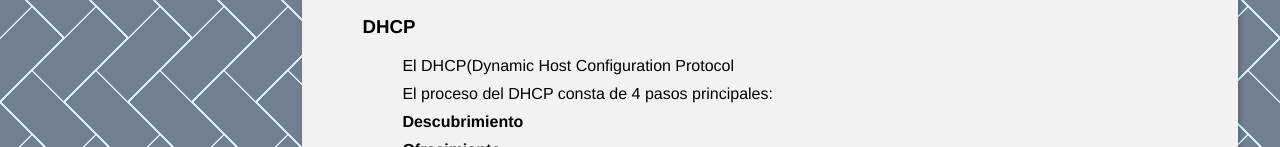
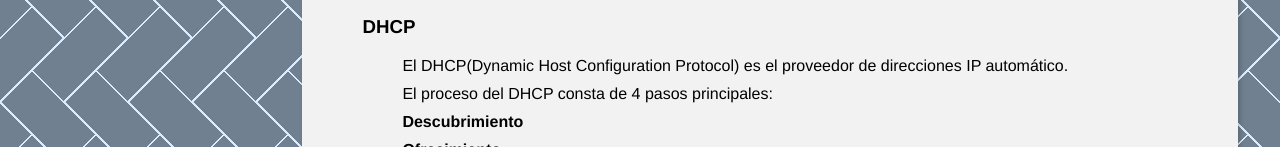
Before and after one commit to Altva/Enciclopedia-POI, a plain HTML site: page temas/01-04.html in a window 1280 px wide. Shown: the part 2042-2189 px from the top of the page. Drawn offline with Linux system fonts and the light colour scheme; files whose address does not match are found by name.

Commit message:
ultimo ahora si

```diff
--- a/temas/01-04.html
+++ b/temas/01-04.html
@@ -152,7 +152,7 @@
                       <li>
                         <h3> DHCP</h3>
                         <ul class="Parrafos">
-                            <li>El DHCP(Dynamic Host Configuration Protocol</li>
+                            <li>El DHCP(Dynamic Host Configuration Protocol) es el proveedor de direcciones IP automático.</li>
                             <li>El proceso del DHCP consta de 4 pasos principales: </li>
                              <li><b>Descubrimiento</b></li>
                              <li><b>Ofrecimiento</b></li>
```
